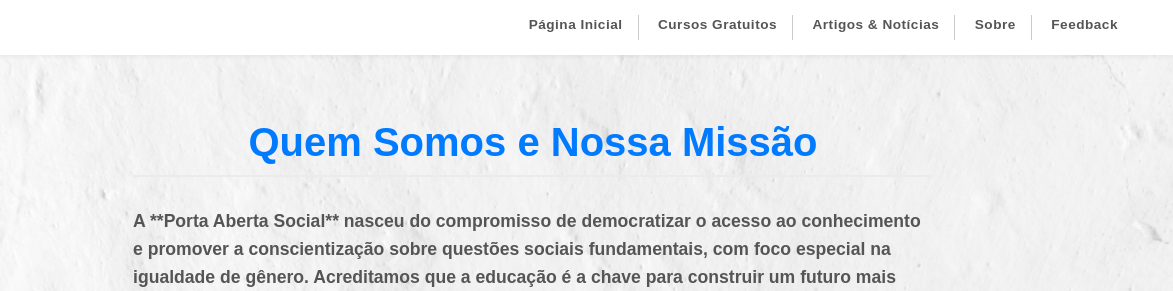
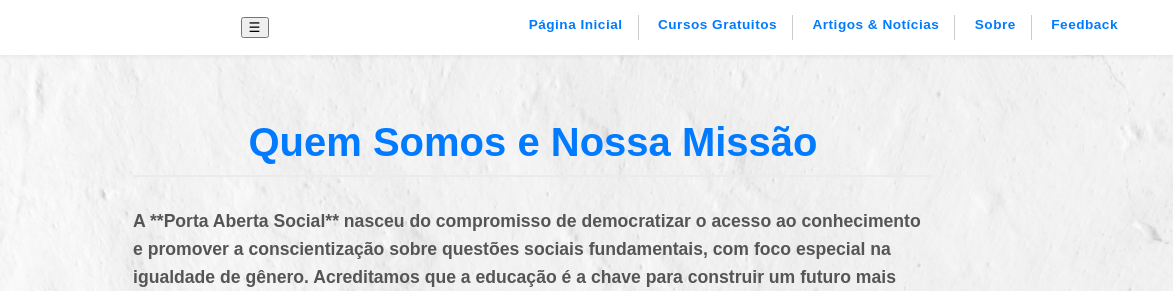
Before and after one commit to Gabriel-Longarfino/porta-aberta-social, a plain HTML site: page sobre.html in a window 1280 px wide. Shown: the top 291 px of the page, 107-1280 px from the left. Drawn offline with Linux system fonts and the light colour scheme.

Commit message:
sobre.html

```diff
--- a/sobre.html
+++ b/sobre.html
@@ -13,16 +13,20 @@
         <a href="index.html" class="logo-link">
           <img src="img-cursos/logo.png" alt="Logo Porta Aberta Social" class="logo-img">
         </a>
-             <nav>
-             <a href="index.html" class="active-on-index">Página Inicial</a>
-             <a href="cursos.html" class="active-on-cursos">Cursos Gratuitos</a>
-             <a href="artigos.html" class="active-on-artigos">Artigos & Notícias</a>
-             <a href="sobre.html" class="active-on-sobre">Sobre</a>
-             <a href="feedback.html" class="active-on-feedback">Feedback</a>
+
+        <button class="menu-toggle" aria-label="Abrir menu de navegação">
+            &#9776;
+        </button>
+
+        <nav id="main-nav">
+          <a href="index.html" class="active">Página Inicial</a>
+          <a href="cursos.html" class="active">Cursos Gratuitos</a>
+          <a href="artigos.html" class="active">Artigos & Notícias</a>
+          <a href="sobre.html" class="active">Sobre</a>
+          <a href="feedback.html" class="active">Feedback</a>
         </nav>
     </div>
 </header>
-
     <main class="catalogo-container">
 
         <section class="sobre-content">
@@ -109,10 +113,15 @@
     </footer>
 
 </body>
+<script>
+    // Este código é essencial para fazer o menu hambúrguer funcionar
+const menuToggle = document.querySelector('.menu-toggle');
+const mainNav = document.getElementById('main-nav');
+
+if (menuToggle && mainNav) {
+    menuToggle.addEventListener('click', () => {
+        mainNav.classList.toggle('open');
+    });
+}
+</script>
 </html>
-
-</body>
-</html>
-
-</body>
-</html>
```
Lines whose indentation alone changed are shown as unchanged.
